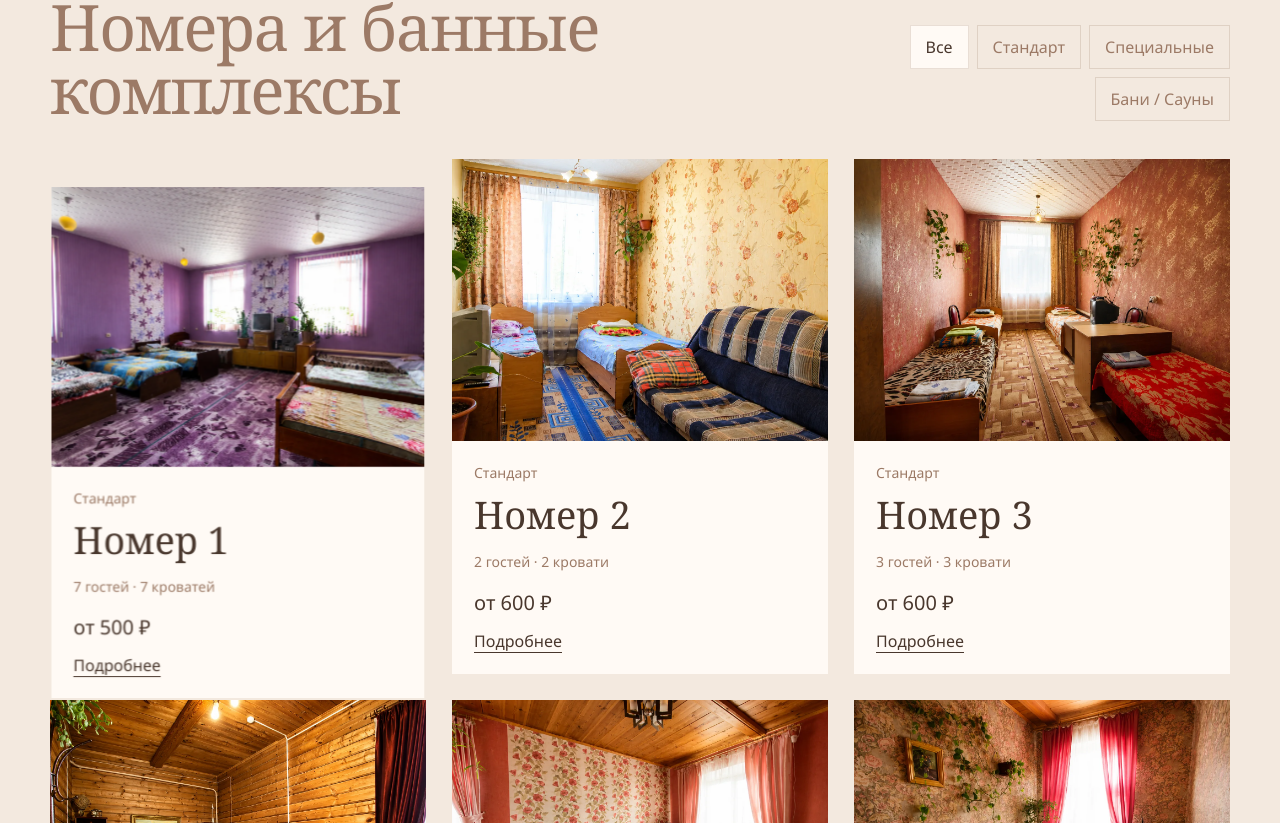
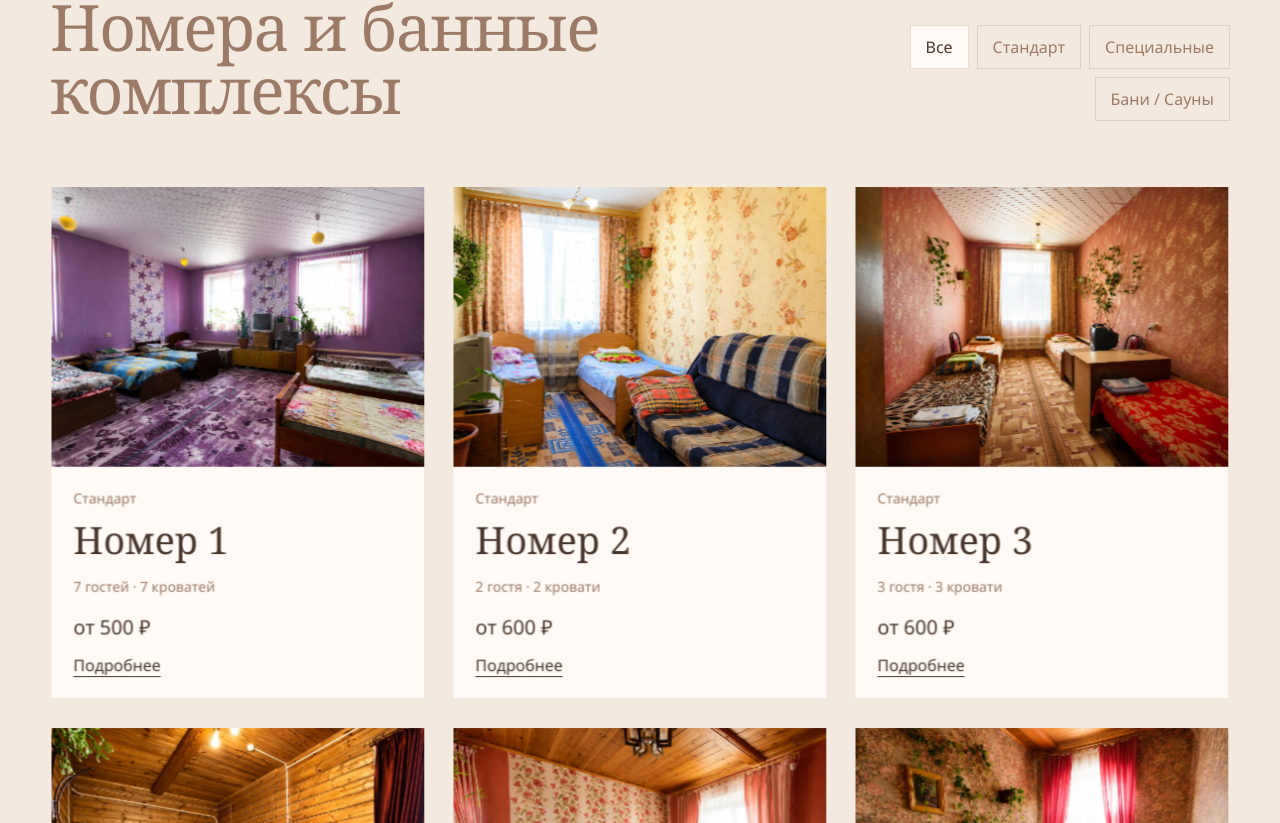
Before and after one commit to tonary26/HomeKeeper, a Vue app: page / in a window 1280 px wide. Shown: the part 2377-3200 px from the top of the page. Built offline with nearby package versions, Linux system fonts and the light colour scheme.

Commit message:
Fix mobile carousel and room metadata

```diff
--- a/src/App.vue
+++ b/src/App.vue
@@ -1,9 +1,25 @@
 <script setup>
-import { ref } from 'vue';
+import { nextTick, ref } from 'vue';
 import { RouterLink, RouterView } from 'vue-router';
+import { useRoute, useRouter } from 'vue-router';
 import { phone, phoneHref } from './data/rooms';
 
 const menuOpen = ref(false);
+const route = useRoute();
+const router = useRouter();
+
+const goToSection = async (sectionId) => {
+  menuOpen.value = false;
+
+  if (route.path !== '/') {
+    await router.push({ path: '/', hash: `#${sectionId}` });
+  } else {
+    await router.push({ hash: `#${sectionId}` });
+  }
+
+  await nextTick();
+  document.getElementById(sectionId)?.scrollIntoView({ behavior: 'smooth', block: 'start' });
+};
 </script>
 
 <template>
@@ -19,9 +35,9 @@ const menuOpen = ref(false);
     </button>
 
     <nav :class="['main-nav', { open: menuOpen }]">
-      <a href="/#rooms" @click="menuOpen = false">Номера</a>
-      <a href="/#gallery" @click="menuOpen = false">Галерея</a>
-      <a href="/#contacts" @click="menuOpen = false">Контакты</a>
+      <a href="/#rooms" @click.prevent="goToSection('rooms')">Номера</a>
+      <a href="/#gallery" @click.prevent="goToSection('gallery')">Галерея</a>
+      <a href="/#contacts" @click.prevent="goToSection('contacts')">Контакты</a>
       <a class="nav-phone" :href="phoneHref">{{ phone }}</a>
     </nav>
   </header>
--- a/src/main.js
+++ b/src/main.js
@@ -7,7 +7,9 @@ import './styles.css';
 
 const router = createRouter({
   history: createWebHistory(),
-  scrollBehavior() {
+  scrollBehavior(to, from, savedPosition) {
+    if (savedPosition) return savedPosition;
+    if (to.hash) return { el: to.hash, top: 86, behavior: 'smooth' };
     return { top: 0 };
   },
   routes: [
--- a/src/styles.css
+++ b/src/styles.css
@@ -105,19 +105,6 @@ img {
 
 .room-card.reveal.is-visible .room-image img {
   transform: scale(1);
-}
-
-.room-grid .room-card.reveal:not(:first-child) {
-  opacity: 1;
-  transform: none;
-  filter: none;
-  transition: none;
-  transition-delay: 0ms;
-}
-
-.room-grid .room-card.reveal:not(:first-child) .room-image img {
-  transform: none;
-  transition: none;
 }
 
 .included-card.reveal {
@@ -517,15 +504,15 @@ h3 {
   filter: blur(4px);
 }
 
-.rooms-fade-enter-active .room-card:first-child {
+.rooms-fade-enter-active .room-card {
   transition:
     opacity 520ms var(--ease-out-quint),
     transform 520ms var(--ease-out-quint),
     filter 520ms var(--ease-out-quint);
-  transition-delay: 0ms;
-}
-
-.rooms-fade-enter-from .room-card:first-child {
+  transition-delay: calc(var(--i, 0) * 48ms);
+}
+
+.rooms-fade-enter-from .room-card {
   opacity: 0 !important;
   transform: translate3d(0, 28px, 0) scale(0.985) !important;
   filter: blur(8px) !important;
@@ -611,11 +598,13 @@ h3 {
   display: flex;
   gap: 18px;
   overflow-x: auto;
-  overscroll-behavior-inline: auto;
-  scroll-snap-type: none;
+  overscroll-behavior-x: contain;
+  scroll-snap-type: x mandatory;
+  scroll-padding-inline: 0;
   scrollbar-width: none;
   padding: 4px 0 18px;
-  touch-action: pan-y;
+  touch-action: auto;
+  -webkit-overflow-scrolling: touch;
 }
 
 .included-grid::-webkit-scrollbar {
@@ -631,6 +620,7 @@ h3 {
   background: var(--mocha);
   isolation: isolate;
   scroll-snap-align: start;
+  scroll-snap-stop: always;
 }
 
 .included-card:nth-child(1),
@@ -1328,6 +1318,10 @@ h3 {
     scroll-snap-align: start;
   }
 
+  .included-grid {
+    touch-action: pan-x;
+  }
+
   .included-actions {
     justify-content: flex-start;
   }
--- /dev/null
+++ b/src/utils/labels.js
@@ -0,0 +1,27 @@
+export const pluralRu = (value, forms) => {
+  const absolute = Math.abs(value) % 100;
+  const last = absolute % 10;
+
+  if (absolute > 10 && absolute < 20) return forms[2];
+  if (last > 1 && last < 5) return forms[1];
+  if (last === 1) return forms[0];
+  return forms[2];
+};
+
+export const guestLabel = (value) => `${value} ${pluralRu(value, ['гость', 'гостя', 'гостей'])}`;
+
+export const bedLabel = (value) => {
+  const count = Number.parseInt(String(value || ''), 10);
+  if (!Number.isFinite(count) || count <= 0) return '';
+  return `${count} ${pluralRu(count, ['кровать', 'кровати', 'кроватей'])}`;
+};
+
+export const isBathRoom = (room) => room.group === 'Бани / Сауны';
+
+export const roomMetaLabel = (room) => {
+  const parts = [guestLabel(room.max)];
+  const beds = bedLabel(room.beds);
+
+  if (!isBathRoom(room) && beds) parts.push(beds);
+  return parts.join(' · ');
+};
--- a/src/views/HomeView.vue
+++ b/src/views/HomeView.vue
@@ -3,13 +3,12 @@ import { computed, ref } from 'vue';
 import { RouterLink } from 'vue-router';
 import ImageLightbox from '../components/ImageLightbox.vue';
 import { address, email, gallery, includedAmenities, phone, phoneHref, rooms } from '../data/rooms';
+import { roomMetaLabel } from '../utils/labels';
 
 const activeGroup = ref('Все');
 const groups = ['Все', 'Стандарт', 'Специальные', 'Бани / Сауны'];
 const selectedImageIndex = ref(-1);
 const includedScroller = ref(null);
-const includedTouchStartX = ref(0);
-const includedTouchStartY = ref(0);
 
 const filteredRooms = computed(() => {
   if (activeGroup.value === 'Все') return rooms;
@@ -25,13 +24,11 @@ const getIncludedScrollState = () => {
   const scroller = includedScroller.value;
   if (!scroller) return null;
 
-  const step = Math.min(560, window.innerWidth * 0.84);
   const maxScroll = scroller.scrollWidth - scroller.clientWidth;
   const scrollLeft = Math.ceil(scroller.scrollLeft);
 
   return {
     scroller,
-    step,
     maxScroll,
     isAtEnd: scrollLeft >= maxScroll - 48,
     isAtStart: scrollLeft <= 48,
@@ -44,53 +41,38 @@ const scrollIncluded = (direction) => {
 
   const { scroller, maxScroll, isAtEnd, isAtStart } = state;
   const cards = [...scroller.querySelectorAll('.included-card')];
+  const getCardScrollLeft = (card) => card.offsetLeft - scroller.offsetLeft;
   const scrollToCard = (card) => {
     if (!card) return;
     scroller.scrollTo({
-      left: Math.min(Math.max(card.offsetLeft, 0), maxScroll),
+      left: Math.min(Math.max(getCardScrollLeft(card), 0), maxScroll),
       behavior: 'smooth',
     });
   };
   const currentIndex = cards.reduce((nearestIndex, card, index) => {
-    const nearestDistance = Math.abs(cards[nearestIndex].offsetLeft - scroller.scrollLeft);
-    const distance = Math.abs(card.offsetLeft - scroller.scrollLeft);
+    const nearestDistance = Math.abs(getCardScrollLeft(cards[nearestIndex]) - scroller.scrollLeft);
+    const distance = Math.abs(getCardScrollLeft(card) - scroller.scrollLeft);
     return distance < nearestDistance ? index : nearestIndex;
   }, 0);
 
   if (direction > 0 && isAtEnd) {
-    cards[0]?.scrollIntoView({ behavior: 'smooth', block: 'nearest', inline: 'start' });
+    scrollToCard(cards[0]);
     return;
   }
 
   if (direction < 0 && isAtStart) {
-    cards.at(-1)?.scrollIntoView({ behavior: 'smooth', block: 'nearest', inline: 'start' });
+    scrollToCard(cards.at(-1));
     return;
   }
 
   const nextIndex = Math.min(Math.max(currentIndex + direction, 0), cards.length - 1);
- cards[nextIndex]?.scrollIntoView({ behavior: 'smooth', block: 'nearest', inline: 'start' });
+  scrollToCard(cards[nextIndex]);
 };
 
 const onIncludedWheel = (event) => {
   if (Math.abs(event.deltaX) > Math.abs(event.deltaY)) {
     event.preventDefault();
   }
-};
-
-const onIncludedTouchStart = (event) => {
-  const touch = event.changedTouches[0];
-  includedTouchStartX.value = touch.clientX;
-  includedTouchStartY.value = touch.clientY;
-};
-
-const onIncludedTouchEnd = (event) => {
-  const touch = event.changedTouches[0];
-  const deltaX = touch.clientX - includedTouchStartX.value;
-  const deltaY = touch.clientY - includedTouchStartY.value;
-
-  if (Math.abs(deltaX) < 48 || Math.abs(deltaX) < Math.abs(deltaY) * 1.2) return;
-
-  scrollIncluded(deltaX < 0 ? 1 : -1);
 };
 
 const openLightbox = (index) => {
@@ -143,8 +125,6 @@ const closeLightbox = () => {
       <div
         ref="includedScroller"
         class="included-grid included-scroll"
-        @touchstart.passive="onIncludedTouchStart"
-        @touchend.passive="onIncludedTouchEnd"
         @wheel="onIncludedWheel"
       >
         <article
@@ -197,7 +177,7 @@ const closeLightbox = () => {
             <div class="room-info">
               <p>{{ room.group }}</p>
               <h3>{{ room.title }}</h3>
-              <span>{{ room.max }} гостей · {{ room.beds || 'зона отдыха' }}</span>
+              <span>{{ roomMetaLabel(room) }}</span>
               <strong>{{ priceText(room) }}</strong>
               <RouterLink class="text-link" :to="`/room/${room.slug}`">Подробнее</RouterLink>
             </div>
--- a/src/views/RoomView.vue
+++ b/src/views/RoomView.vue
@@ -3,6 +3,7 @@ import { computed, ref } from 'vue';
 import { RouterLink, useRoute, useRouter } from 'vue-router';
 import ImageLightbox from '../components/ImageLightbox.vue';
 import { address, phone, phoneHref, rooms } from '../data/rooms';
+import { bedLabel, guestLabel, isBathRoom } from '../utils/labels';
 
 const route = useRoute();
 const router = useRouter();
@@ -16,6 +17,7 @@ const roomIndex = computed(() => groupRooms.value.findIndex((item) => item.slug
 const previousRoom = computed(() => groupRooms.value[(roomIndex.value - 1 + groupRooms.value.length) % groupRooms.value.length]);
 const nextRoom = computed(() => groupRooms.value[(roomIndex.value + 1) % groupRooms.value.length]);
 const related = computed(() => groupRooms.value.filter((item) => item.slug !== room.value.slug));
+const roomBeds = computed(() => bedLabel(room.value.beds));
 
 const priceText = computed(() => {
   if (room.value.priceLabel) return room.value.priceLabel;
@@ -96,11 +98,11 @@ const scrollRelated = (direction) => {
         </div>
         <div>
           <dt>Гостей</dt>
-          <dd>до {{ room.max }}</dd>
+          <dd>до {{ guestLabel(room.max) }}</dd>
         </div>
-        <div>
+        <div v-if="!isBathRoom(room) && roomBeds">
           <dt>Кровати</dt>
-          <dd>{{ room.beds || 'комната отдыха' }}</dd>
+          <dd>{{ roomBeds }}</dd>
         </div>
         <div>
           <dt>Включено</dt>
```
